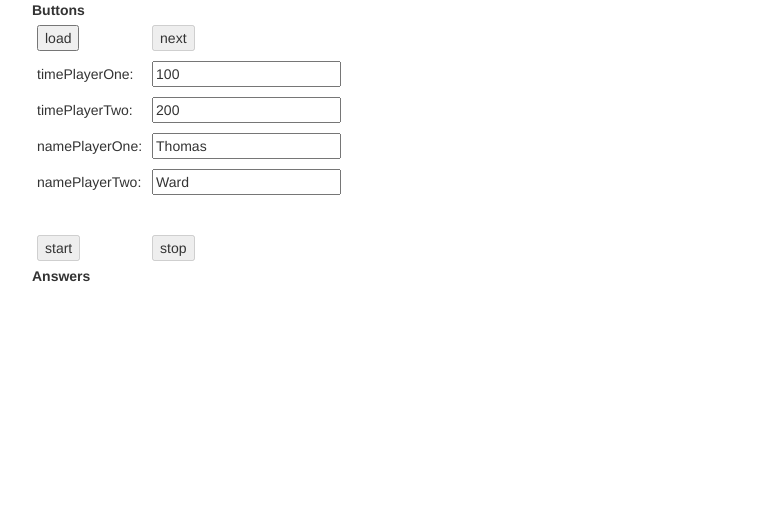
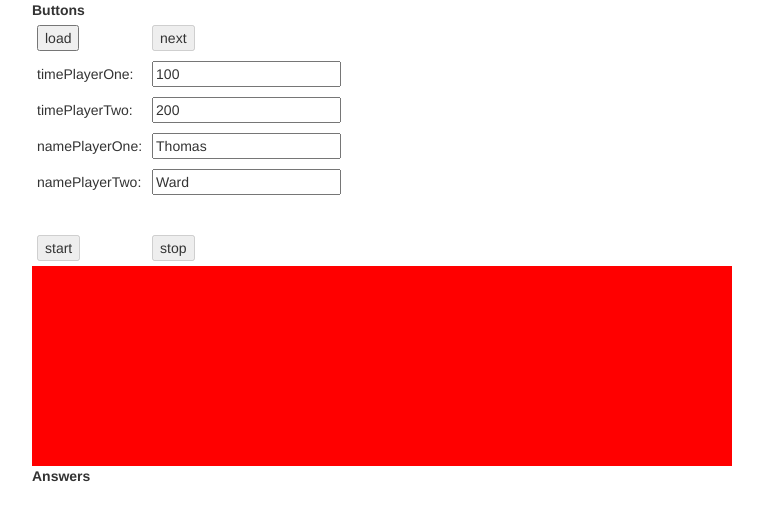
Before and after one commit to Poele777/slimstemens, a Spring Boot app: page /buttons.html in a window 1280 px wide. Shown: the top 521 px of the page, without its empty margins (38-801 px from the left). Run offline with Spring Boot 4, Linux system fonts and the light colour scheme; lists and menus that the app fills with data are empty; some of the project's set-up classes (security, data sources, template engines, error pages and the like) are left out, and stand-ins take their place; some libraries are stand-ins or nearby versions.

Commit message:
Added coverup

```diff
--- a/src/main/resources/static/buttons.css
+++ b/src/main/resources/static/buttons.css
@@ -1,3 +1,9 @@
 td {
     padding:5px;
 }
+
+#coverup{
+    background-color:red;
+    height:200px;
+    width: 700px;
+}
--- a/src/main/resources/static/buttons.html
+++ b/src/main/resources/static/buttons.html
@@ -61,6 +61,7 @@
         </tr>
         </tbody>
     </table>
+    <div id="coverup"></div>
     <table>
         <thead>
         <tr>
--- a/src/main/resources/static/buttons.js
+++ b/src/main/resources/static/buttons.js
@@ -72,6 +72,7 @@ function start() {
     clickCount++;
     $( "#start" ).prop('disabled', true);
     $( "#stop" ).prop('disabled', false);
+    $("#coverup").css('display','none');
 }
 
 function stop() {
@@ -82,6 +83,7 @@ function stop() {
     }else{
         $( "#next" ).prop('disabled', false);
     }
+    $("#coverup").css('display','block');
 }
 
 function showAnswerList(answerList) {
```
